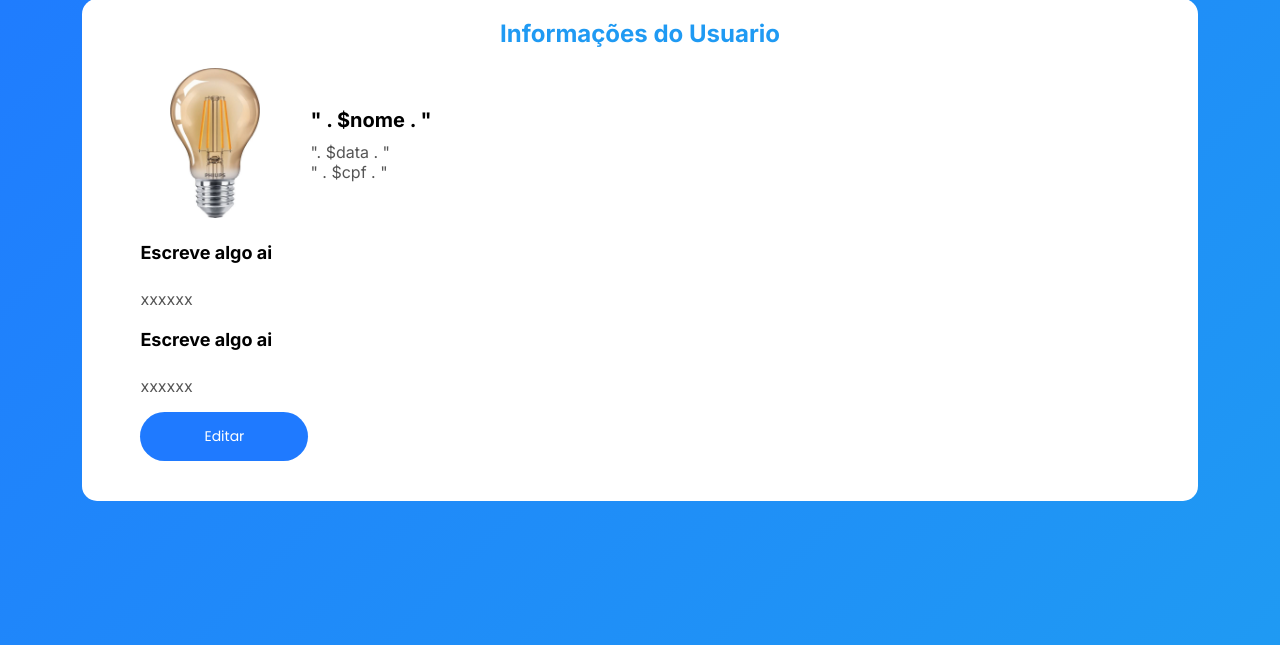
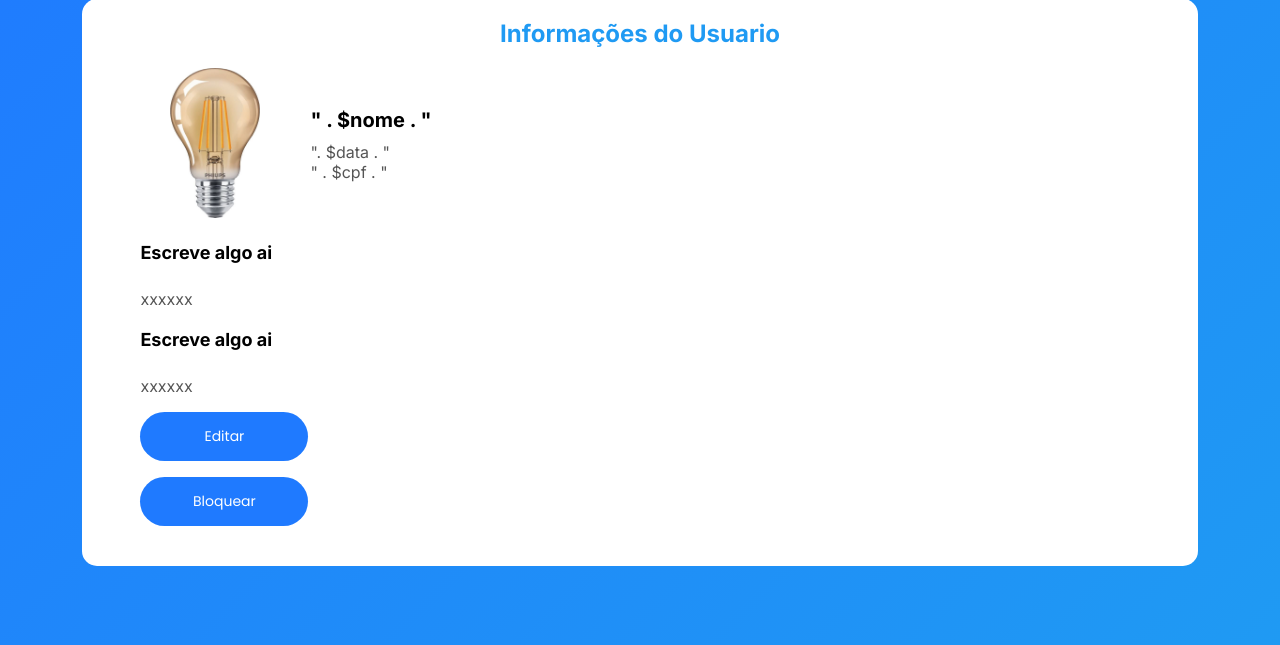
Before and after one commit to Christian-M17/PIT-SoftwareClinico, a PHP site: page /usuarios.php in a window 1280 px wide. Shown: the part 155-800 px from the top of the page. Run offline with PHP 8.4, Linux system fonts and the light colour scheme.

Commit message:
Update usuarios.php

```diff
--- a/usuarios.php
+++ b/usuarios.php
@@ -39,6 +39,7 @@
         <h4>Escreve algo ai</h4>
         <p>xxxxxx</p>
         <button type='button'>Editar</button>
+        <button type='button'>Bloquear</button>
       </div>
 
     </div>
```
